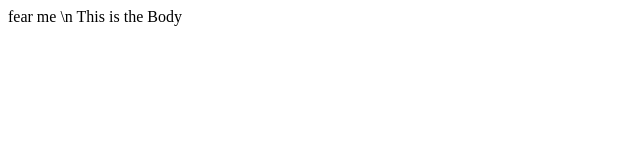
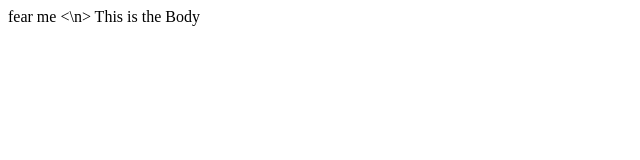
Before and after one commit to Unosami/Unosami.github.io, a plain HTML site: page index.html in a window 1280 px wide. Shown: the full height of the page, 0-640 px from the left. Drawn offline with Linux system fonts and the light colour scheme.

Commit message:
Update index.html

```diff
--- a/index.html
+++ b/index.html
@@ -1,6 +1,6 @@
 <html>
 <head>
-fear me \n
+fear me <\n>
 </head>
 <body>
 This is the Body
```
